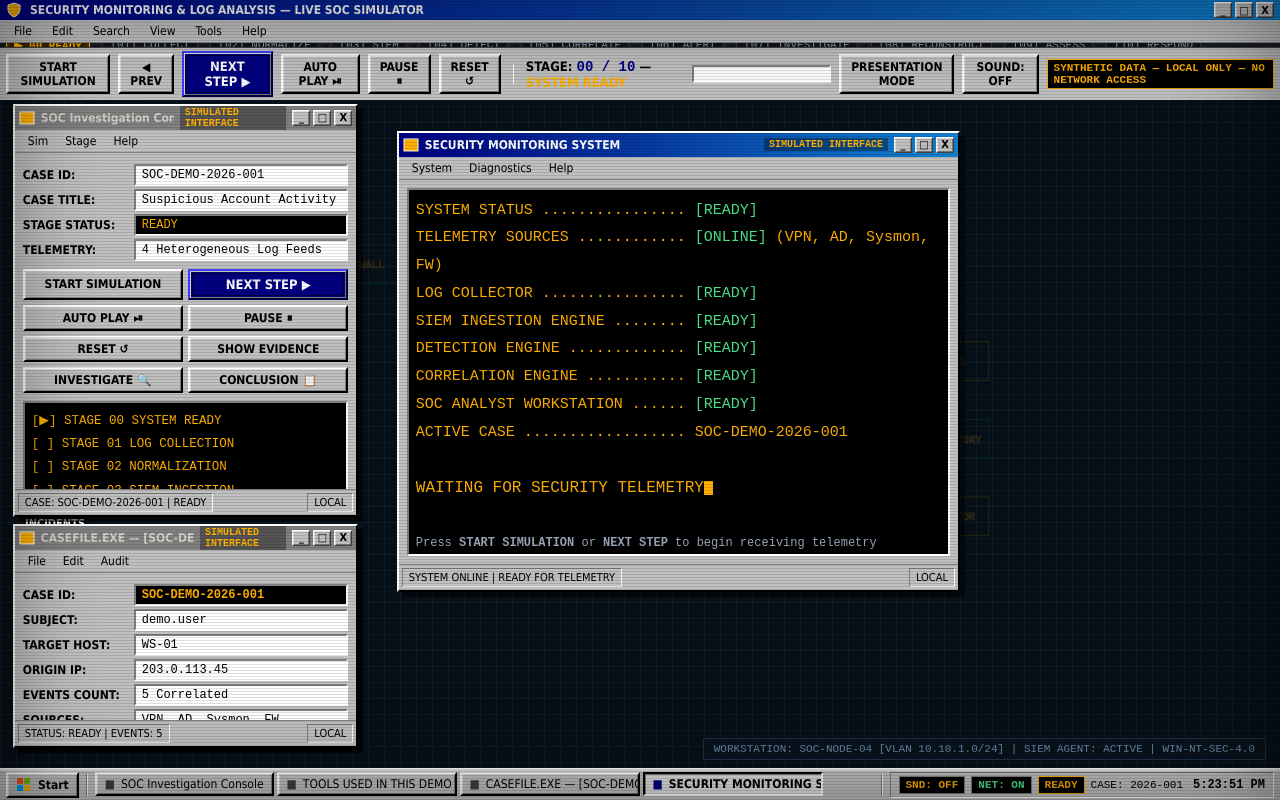
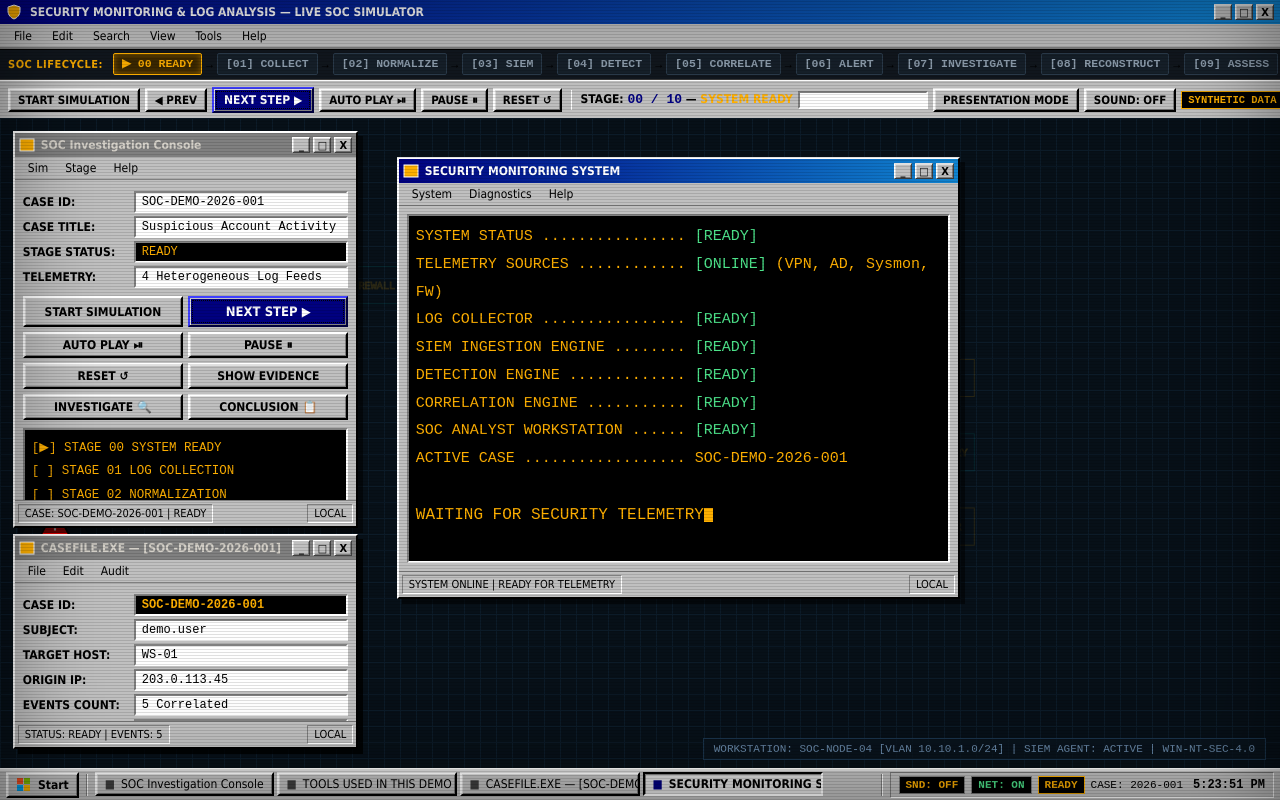
Before and after one commit to Vishallakshmikanthan/security-monitoring-log-analysis, a plain HTML site: page index.html in a window 1280 px wide. Drawn offline with Linux system fonts and the light colour scheme.

Commit message:
Refactor top header and navigation ribbon layout to prevent clipping and overflow

```diff
--- a/index.html
+++ b/index.html
@@ -27,21 +27,24 @@ body {
    #D00000 / #4A0000: Alert Red | #4de38a: Healthy Green | #000000 / #E8E8E8: Terminal
 */
 
-/* ---------------- Top Frame & Menus ---------------- */
+/* ---------------- Top Frame & Menus (Refactored & Visible) ---------------- */
 #top {
   position: absolute;
   left: 0; right: 0; top: 0;
-  height: 90px;
+  height: 118px;
   background: #C0C0C0;
   border-bottom: 2px solid #000;
   box-shadow: inset 0 -1px 0 #808080;
   z-index: 5000;
   display: flex;
   flex-direction: column;
+  overflow: visible;
 }
 
 #top-tb {
-  height: 22px;
+  height: 24px;
+  min-height: 24px;
+  flex-shrink: 0;
   background: linear-gradient(90deg, #000080, #1084D0);
   color: #FFF;
   font-weight: bold;
@@ -65,9 +68,13 @@ body {
 }
 
 #menu {
+  height: 24px;
+  min-height: 24px;
+  flex-shrink: 0;
   display: flex;
+  align-items: center;
   gap: 4px;
-  padding: 2px 6px;
+  padding: 1px 6px;
   border-bottom: 1px solid #808080;
   background: #C0C0C0;
   font-size: 12px;
@@ -83,58 +90,95 @@ body {
 
 /* Persistent Visual Security Pipeline Ribbon (Section 22) */
 #pipeline-ribbon {
+  height: 32px;
+  min-height: 32px;
+  flex-shrink: 0;
   display: flex;
   align-items: center;
-  gap: 3px;
-  padding: 2px 6px;
-  background: #181E24;
+  gap: 4px;
+  padding: 2px 8px;
+  background: #11171E;
+  border-top: 1px solid #808080;
   border-bottom: 1px solid #404040;
+  box-shadow: inset 0 1px 0 #000;
   overflow-x: auto;
-  font: 11px "Courier New", monospace;
+  font: bold 11.5px "Courier New", monospace;
   white-space: nowrap;
+  scrollbar-width: none;
+}
+#pipeline-ribbon::-webkit-scrollbar {
+  display: none;
 }
 .pipe-step {
   display: inline-flex;
   align-items: center;
   gap: 4px;
-  padding: 2px 7px;
-  background: #101418;
-  color: #8898A8;
-  border: 1px solid #303840;
+  padding: 3px 8px;
+  background: #16202A;
+  color: #8E9EAE;
+  border: 1px solid #2B3B4B;
+  border-radius: 2px;
   cursor: pointer;
   transition: all 0.2s;
-  font-size: 11px;
+  font-size: 11.5px;
+  font-weight: bold;
+  flex-shrink: 0;
+  line-height: 1.2;
 }
 .pipe-step:hover {
-  background: #182028;
+  background: #202E3D;
   color: #FFB000;
+  border-color: #FFB000;
 }
 .pipe-step.done {
   color: #4de38a;
   border-color: #205030;
+  background: #0E1D16;
 }
 .pipe-step.current {
-  background: #332400;
+  background: #3B2800;
   color: #FFB000;
   border-color: #FFB000;
   font-weight: bold;
-  box-shadow: inset 0 0 5px rgba(255, 176, 0, 0.45);
+  box-shadow: inset 0 0 6px rgba(255, 176, 0, 0.45);
 }
 .pipe-step .arrow {
-  color: #505860;
-  font-size: 10px;
+  color: #556677;
+  font-size: 11px;
   pointer-events: none;
+  flex-shrink: 0;
 }
 
 /* Control Toolbar */
 #tool {
+  height: 38px;
+  min-height: 38px;
+  flex-shrink: 0;
   display: flex;
-  gap: 8px;
+  gap: 5px;
   align-items: center;
-  padding: 3px 6px;
+  padding: 2px 8px;
   background: #C0C0C0;
+  border-top: 1px solid #FFF;
   font-size: 12px;
-  flex: 1;
+  overflow-x: auto;
+  white-space: nowrap;
+  scrollbar-width: none;
+}
+#tool::-webkit-scrollbar {
+  display: none;
+}
+#tool button, #tool .btn {
+  padding: 3px 8px;
+  font-size: 11.5px;
+  flex-shrink: 0;
+}
+#tool .btn.big {
+  padding: 4px 10px;
+  font-size: 12px;
+}
+#tool button, #tool .btn, #tool .tag, #tool .pb, #tool b {
+  flex-shrink: 0;
 }
 
 /* Dropdown Menu Popup */
@@ -170,7 +214,7 @@ body {
 #desk {
   position: absolute;
   left: 0; right: 0;
-  top: 90px; bottom: 32px;
+  top: 118px; bottom: 32px;
   background: #071018;
   background-image:
     linear-gradient(#0c1b28 1px, transparent 1px),
@@ -490,12 +534,7 @@ body {
   padding: 1px 0 0 1px;
 }
 .sim-tag {
-  font: 10px "Courier New", monospace;
-  color: #FFB000;
-  margin-left: auto;
-  font-weight: bold;
-  padding: 1px 5px;
-  background: rgba(0,0,0,0.35);
+  display: none;
 }
 
 .win-menu {
@@ -946,7 +985,10 @@ tr:hover td {
   padding: 4px 8px !important;
 }
 .pres #top {
-  height: 94px;
+  height: 124px;
+}
+.pres #desk {
+  top: 124px;
 }
 
 /* Custom Retro Scrollbars */
@@ -1009,13 +1051,13 @@ tr:hover td {
 
     <div style="height:20px;width:1px;background:#808080;border-right:1px solid #FFF;margin:0 4px"></div>
 
-    <b style="font-size:13px">STAGE: <span id="tst" style="font-family:'Courier New',monospace;font-size:14px;color:#000080">00 / 10</span> — <span id="tnm" class="am" style="font-size:13px">SYSTEM READY</span></b>
-
-    <div class="pb" style="width:200px" title="Pipeline Progress Indicator"><i id="tpb"></i></div>
+    <b style="font-size:12px">STAGE: <span id="tst" style="font-family:'Courier New',monospace;font-size:13px;color:#000080">00 / 10</span> — <span id="tnm" class="am" style="font-size:12px">SYSTEM READY</span></b>
+
+    <div class="pb" style="width:130px" title="Pipeline Progress Indicator"><i id="tpb"></i></div>
 
     <button class="btn" id="presBtn" onclick="togglePres()">PRESENTATION MODE</button>
     <button class="btn" id="sndBtn" onclick="toggleSound()">SOUND: OFF</button>
-    <span class="tag a" style="margin-left:auto">SYNTHETIC DATA — LOCAL ONLY — NO NETWORK ACCESS</span>
+    <span class="tag a" style="margin-left:auto;font-size:10.5px;padding:2px 6px">SYNTHETIC DATA — LOCAL ONLY</span>
   </div>
 </div>
 
@@ -1511,7 +1553,7 @@ const fields = e => `
 function updatePipelineRibbon() {
   const pr = $('pipeline-ribbon');
   if (!pr) return;
-  pr.innerHTML = PIPE_LABELS.map((name, i) => {
+  pr.innerHTML = `<span style="color:#FFB000;font-family:Tahoma,sans-serif;font-size:11px;font-weight:bold;margin-right:6px;letter-spacing:0.5px;flex-shrink:0;">SOC LIFECYCLE:</span>` + PIPE_LABELS.map((name, i) => {
     let cls = '';
     let marker = `[${String(i).padStart(2,'0')}]`;
     if (i < stage) {
@@ -2849,8 +2891,9 @@ function openMenu(k, el, ev) {
     if (m[0] === '---') return '<hr>';
     return `<div onclick="MN['${k}'].find(x => x[0] === '${m[0]}')[1](); $('dd').style.display='none';">${m[0]}</div>`;
   }).join('');
-  d.style.left = el.offsetLeft + 4 + 'px';
-  d.style.top = '45px';
+  const rect = el.getBoundingClientRect();
+  d.style.left = rect.left + 'px';
+  d.style.top = rect.bottom + 'px';
   d.style.display = 'block';
 }
 
```
Also changed, not shown: soc_windows98_simulation.html (+79 -36 lines).
